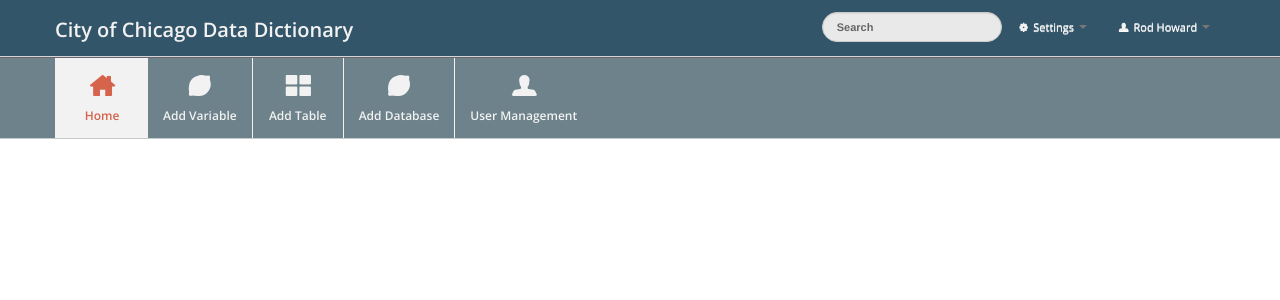
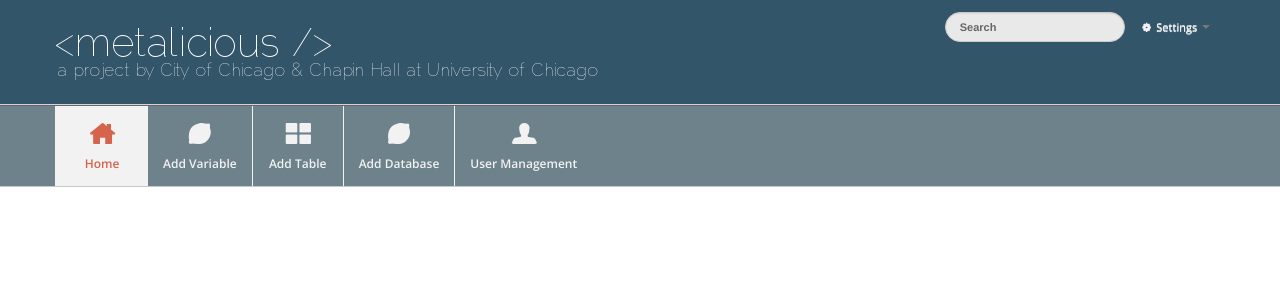
Before and after one commit to Chicago/metalicious, a PHP site: page /admin/include/header.php in a window 1280 px wide. Shown: the top 300 px of the page. Run offline with PHP 8.4, Linux system fonts and the light colour scheme.

Commit message:
Added header and removed erroneous text

```diff
--- a/admin/include/header.php
+++ b/admin/include/header.php
@@ -46,8 +46,7 @@ include 'widgets.php';
 			</a>
 
 			<a class="brand" href="./">
-				City of Chicago Data Dictionary
-			</a>
+				<img src="../images/metalicious_banner.png" />				</a>
 
 			<div class="nav-collapse">
 				<ul class="nav pull-right">
@@ -69,13 +68,6 @@ include 'widgets.php';
 					</li>
 
 					<li class="dropdown">
-
-						<a href="#" class="dropdown-toggle" data-toggle="dropdown">
-							<i class="icon-user"></i>
-							Rod Howard
-							<b class="caret"></b>
-						</a>
-
 						<ul class="dropdown-menu">
 							<li><a href="javascript:;">My Profile</a></li>
 							<li><a href="javascript:;">My Groups</a></li>
```
